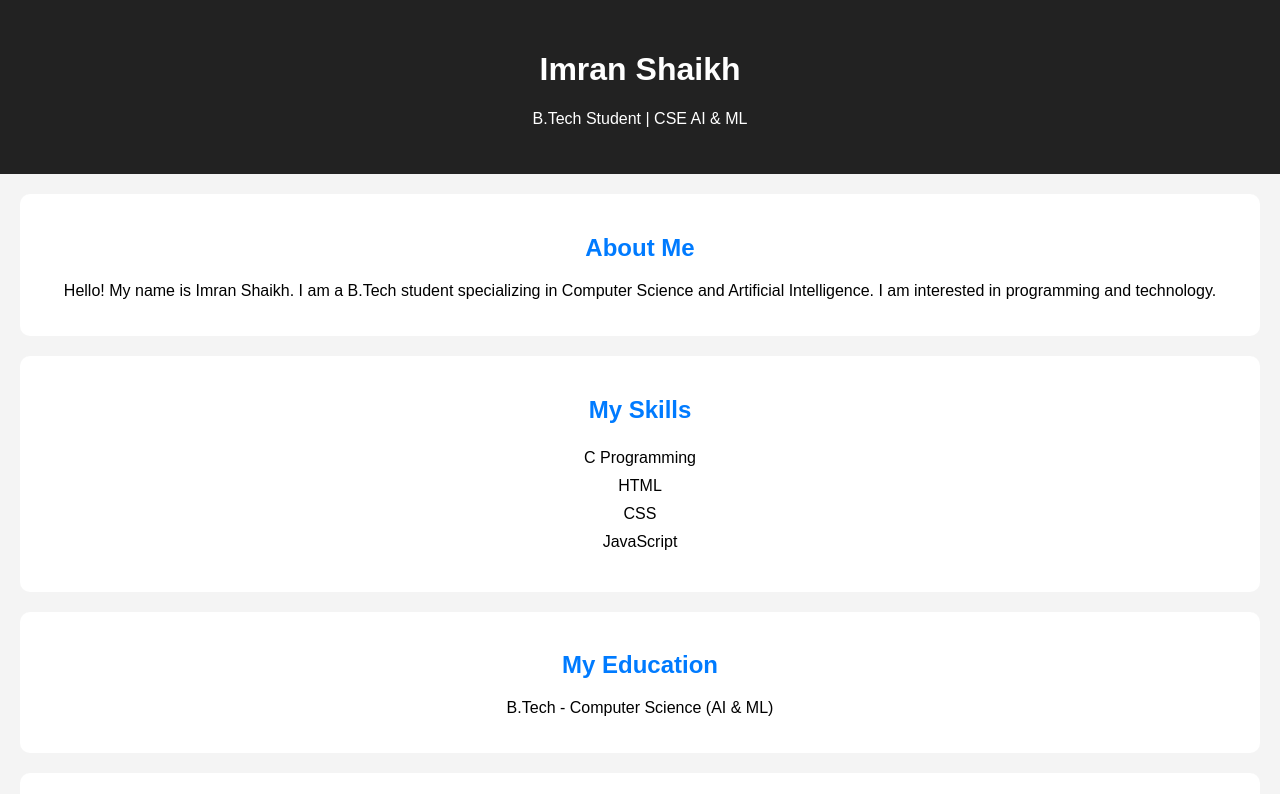
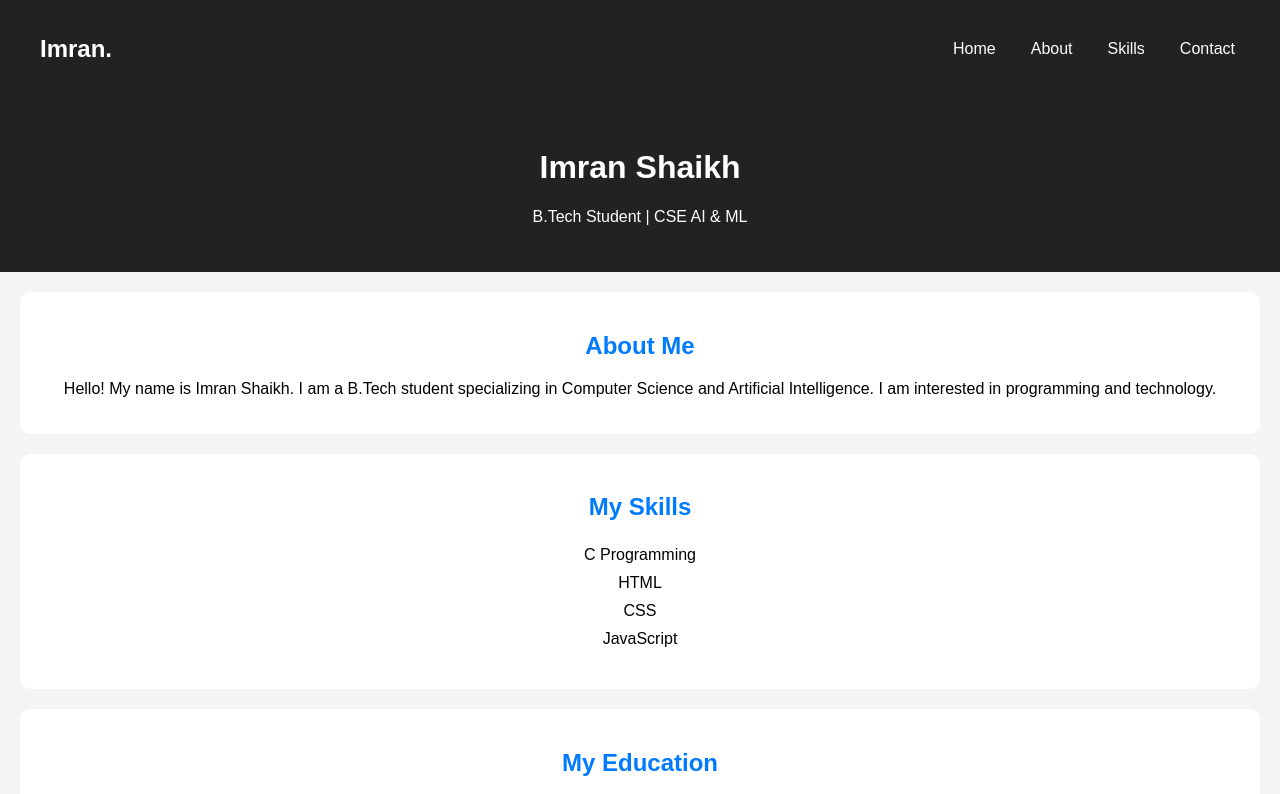
Before and after one commit to shaikimran2101227-del/GitHub-practical-test, a plain HTML site: page index.html in a window 1280 px wide. Shown: the top 794 px of the page. Drawn offline with Linux system fonts and the light colour scheme.

Commit message:
Add navigation bar

```diff
--- a/index.html
+++ b/index.html
@@ -6,6 +6,16 @@
 </head>
 
 <body>
+    <nav class="navbar">
+    <h2>Imran.</h2>
+
+    <ul>
+        <li><a href="#home">Home</a></li>
+        <li><a href="#about">About</a></li>
+        <li><a href="#skills">Skills</a></li>
+        <li><a href="#contact">Contact</a></li>
+    </ul>
+</nav>
 
     <header>
         <h1>Imran Shaikh</h1>
--- a/style.css
+++ b/style.css
@@ -39,3 +39,30 @@ button {
     border-radius: 5px;
     cursor: pointer;
 }
+.navbar {
+    display: flex;
+    justify-content: space-between;
+    align-items: center;
+    background-color: #222;
+    padding: 15px 40px;
+}
+
+.navbar h2 {
+    color: white;
+}
+
+.navbar ul {
+    display: flex;
+    list-style: none;
+    gap: 25px;
+}
+
+.navbar ul li a {
+    color: white;
+    text-decoration: none;
+    font-size: 16px;
+}
+
+.navbar ul li a:hover {
+    color: orange;
+}
```
